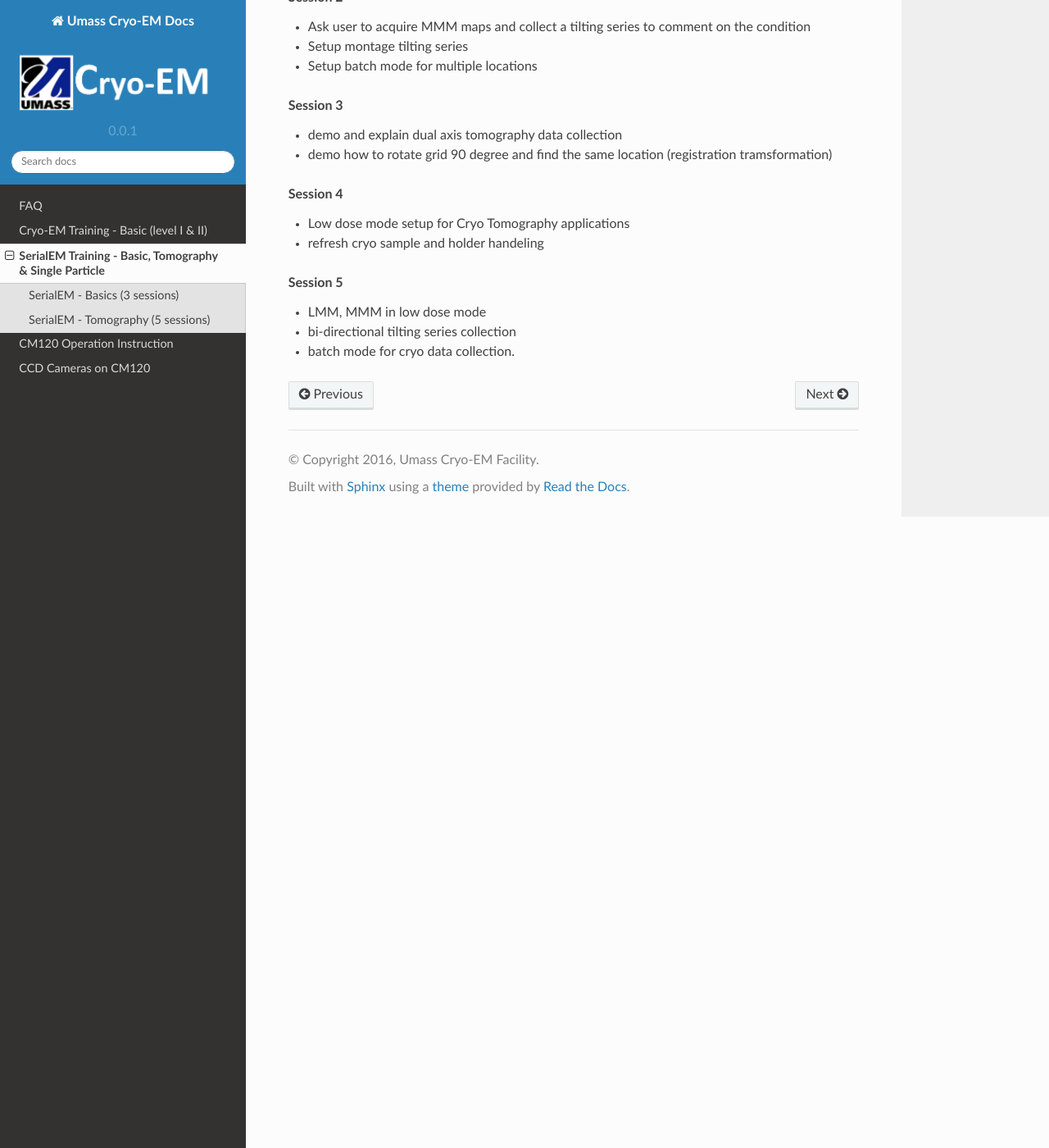
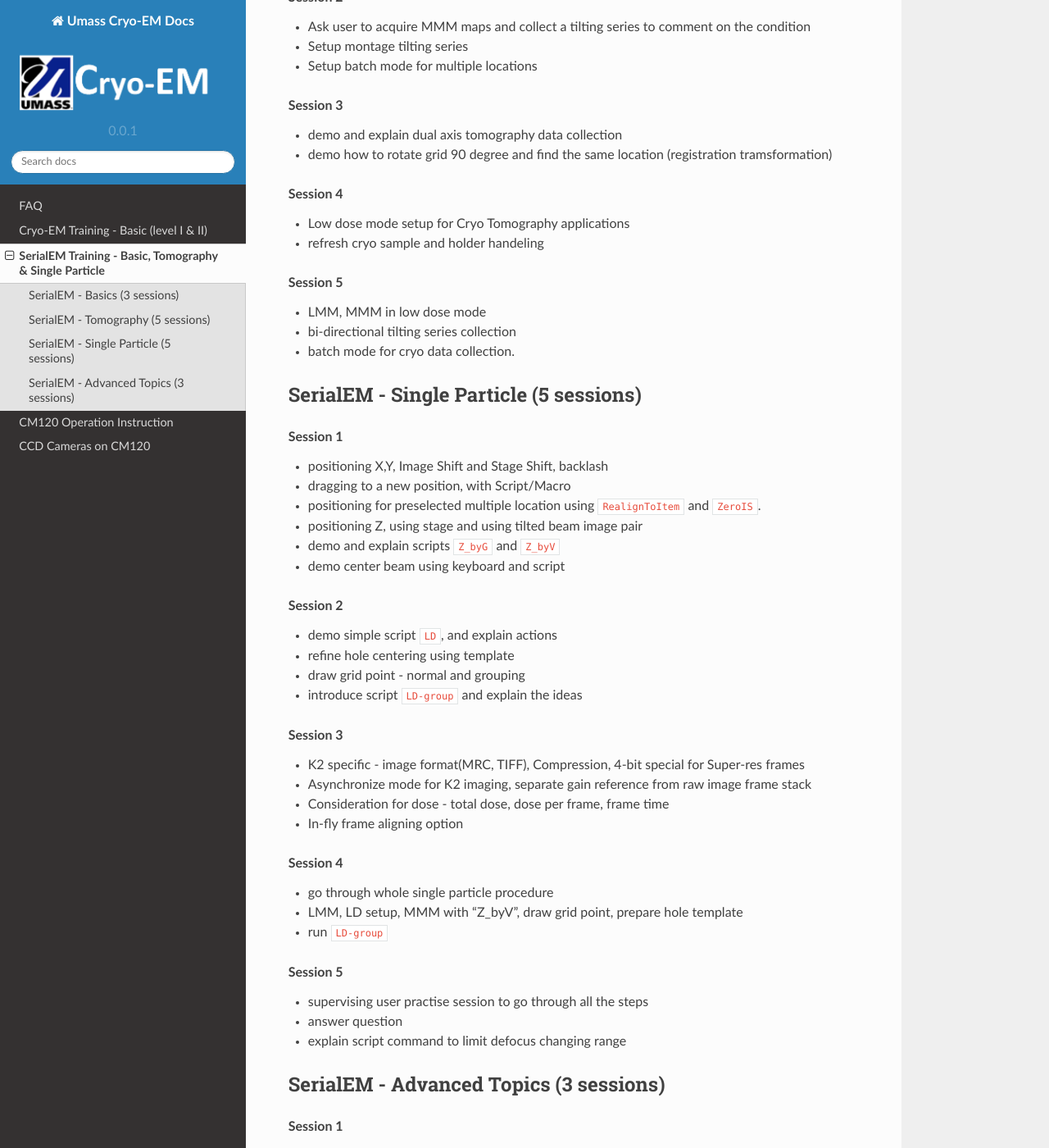
Before and after one commit to xuchen66/sphinx-emdocs, a Sphinx documentation site: the page built from source/serialem_training.rst, in a window 1280 px wide and 1400 px high, scrolled down 1502 px. Shown: the whole window at 82% size. Built offline with Sphinx 7.4.7 and the Read the Docs theme 2.0.0, drawn with Linux system fonts in a browser that asks for light colours; pages that are not in the unit, such as notebooks, are missing from menus; some of the changed text lies outside the part shown.

Commit message:
Update serialem_training.rst

```diff
--- a/source/serialem_training.rst
+++ b/source/serialem_training.rst
@@ -84,3 +84,65 @@
 - LMM, MMM in low dose mode
 - bi-directional tilting series collection
 - batch mode for cryo data collection.
+
+.. _single-particle:
+
+SerialEM - Single Particle (5 sessions)
+---------------------------------------
+
+.. rubric:: Session 1
+
+- positioning X,Y, Image Shift and Stage Shift, backlash
+- dragging to a new position, with Script/Macro
+- positioning for preselected multiple location using ``RealignToItem`` and ``ZeroIS``.
+- positioning Z, using stage and using tilted beam image pair
+- demo and explain scripts ``Z_byG`` and ``Z_byV``
+- demo center beam using keyboard and script
+
+.. rubric:: Session 2
+
+- demo simple script ``LD``, and explain actions
+- refine hole centering using template
+- draw grid point - normal and grouping
+- introduce script ``LD-group`` and explain the ideas
+
+.. rubric:: Session 3
+
+- K2 specific - image format(MRC, TIFF), Compression, 4-bit special for Super-res frames
+- Asynchronize mode for K2 imaging, separate gain reference from raw image frame stack
+- Consideration for dose - total dose, dose per frame, frame time
+- In-fly frame aligning option
+
+.. rubric:: Session 4
+
+- go through whole single particle procedure
+- LMM, LD setup, MMM with "Z_byV", draw grid point, prepare hole template
+- run ``LD-group``
+
+.. rubric:: Session 5
+
+- supervising user practise session to go through all the steps
+- answer question
+- explain script command to limit defocus changing range
+
+.. _advanced:
+
+SerialEM - Advanced Topics (3 sessions)
+---------------------------------------
+
+.. rubric:: Session 1
+
+- SerialEM installation and Calibration
+
+.. rubric:: Session 2
+
+- Setup multiple accounts
+- Setup multiple system files
+- Setup executables for production and tests
+- Setup Dummy instance to pick target holes while main instance is busy collecting
+
+.. rubric:: Session 3
+
+- explain script to take multiple shots around a centered hole
+- script to control LN2 refilling and obtain K2 hardware dark background
+- Set email alert system
```
